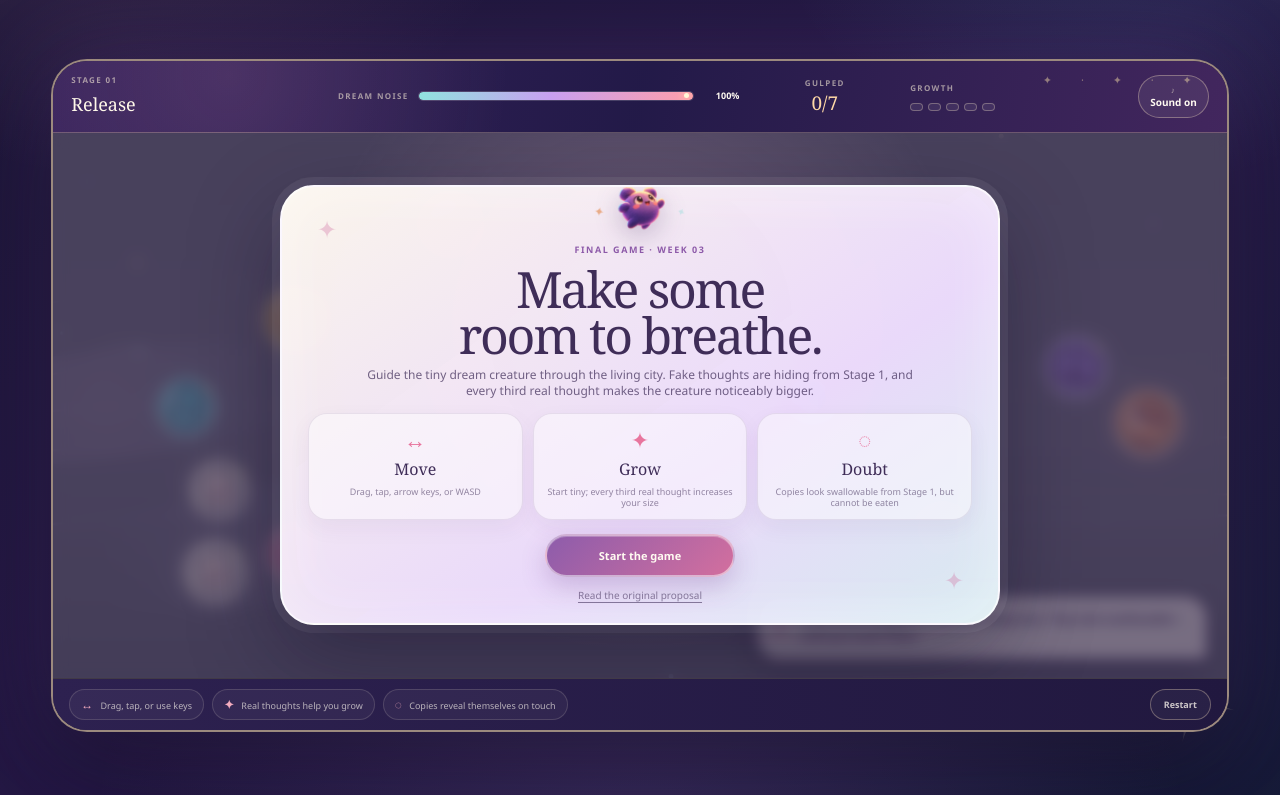
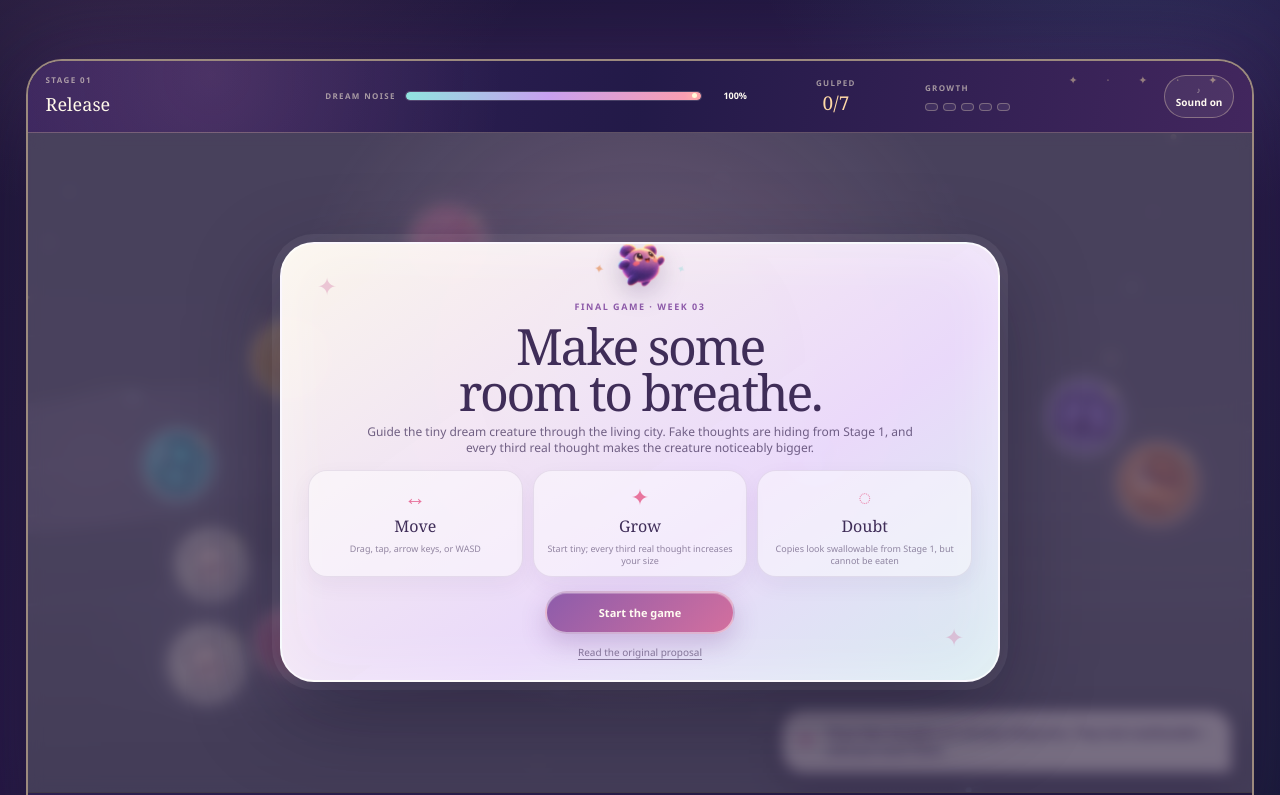
Before and after one commit to cbinoi-wq/ai-design-portfolio, a plain HTML site: page game.html in a window 1280 px wide. Shown: the part 1238-2033 px from the top of the page. Drawn offline with Linux system fonts and the light colour scheme; animation ran at ten frames a second.

Commit message:
Make the laptop game near full screen
Expand the desktop playfield almost edge to edge while fitting the complete HUD, game board, and controls inside the available browser height. Keep mobile unchanged.

```diff
--- a/game.css
+++ b/game.css
@@ -141,7 +141,7 @@
 .play-heading > p:first-child span { font-size: 13px; text-shadow: 0 0 18px rgba(255,217,130,.8); }
 .play-heading h2 { margin: 18px auto 15px; font: 400 clamp(45px, 6vw, 78px)/.92 var(--serif); letter-spacing: -.045em; text-wrap: balance; }
 .play-heading-copy { max-width: 610px; margin: 0 auto; color: rgba(255,250,241,.66); font-family: var(--serif); font-size: clamp(16px, 1.8vw, 21px); line-height: 1.4; }
-.game-frame { position: relative; z-index: 1; max-width: 1440px; margin: 0 auto; overflow: hidden; scroll-margin-top: 12px; border: 2px solid rgba(255,230,181,.56); border-radius: 36px; background: #1d1538; box-shadow: 0 40px 100px rgba(4,6,16,.5), 0 0 90px rgba(187,112,236,.2), inset 0 0 0 5px rgba(255,255,255,.035); }
+.game-frame { position: relative; z-index: 1; max-width: 1800px; margin: 0 auto; overflow: hidden; scroll-margin-top: 12px; border: 2px solid rgba(255,230,181,.56); border-radius: 36px; background: #1d1538; box-shadow: 0 40px 100px rgba(4,6,16,.5), 0 0 90px rgba(187,112,236,.2), inset 0 0 0 5px rgba(255,255,255,.035); }
 .game-frame::before { position: absolute; top: 10px; right: 22px; z-index: 4; color: rgba(255,231,169,.46); font-size: 11px; letter-spacing: 13px; content: "✦ · ✦ · ✦"; pointer-events: none; }
 
 .game-hud {
@@ -218,11 +218,13 @@
 /* On laptops, size the complete game frame from the usable viewport height.
    The 48:31 playfield, HUD, and controls now fit together without scrolling. */
 @media (min-width: 761px) {
-  .game-frame { width: min(100%, 1440px, calc(215dvh - 301px)); }
-  .canvas-wrap { min-height: 0; aspect-ratio: 43 / 20; }
+  .game-stage-section { padding-inline: clamp(10px, 2vw, 32px); }
+  .game-frame { width: 100%; }
+  .canvas-wrap { height: calc(100dvh - 170px); min-height: 0; aspect-ratio: auto; }
 }
 
 @media (min-width: 761px) and (max-height: 850px) {
+  .canvas-wrap { height: calc(100dvh - 140px); }
   .game-hud { min-height: 72px; padding: 10px 18px; gap: 14px; }
   .hud-stage strong { font-size: 18px; }
   .hud-count strong { font-size: 19px; }
--- a/game.html
+++ b/game.html
@@ -6,9 +6,9 @@
   <meta name="description" content="Play Swallow the Static, Criss Binoi's final Hallucination web game about swallowing real thoughts, exposing false echoes, and protecting one memory.">
   <title>Swallow the Static | Final Game · Criss Binoi</title>
   <link rel="stylesheet" href="styles.css?v=14">
-  <link rel="stylesheet" href="game.css?v=9">
+  <link rel="stylesheet" href="game.css?v=10">
   <script src="script.js?v=14" defer></script>
-  <script src="game.js?v=11" defer></script>
+  <script src="game.js?v=12" defer></script>
 </head>
 <body class="game-page" data-page="game">
   <header class="site-header game-header" id="top">
--- a/game.js
+++ b/game.js
@@ -31,7 +31,7 @@
   creatureSpriteImage.src = 'assets/swallow-static-creature-sprites-v2.png?v=1';
 
   const WORLD = { width: 960, height: 620 };
-  const MAX_WORLD_WIDTH = 1340;
+  const MAX_WORLD_WIDTH = 1700;
   const reducedMotion = window.matchMedia('(prefers-reduced-motion: reduce)').matches;
   const INTRO_STEP = 'FINAL GAME · WEEK 03';
   const stages = [
```
